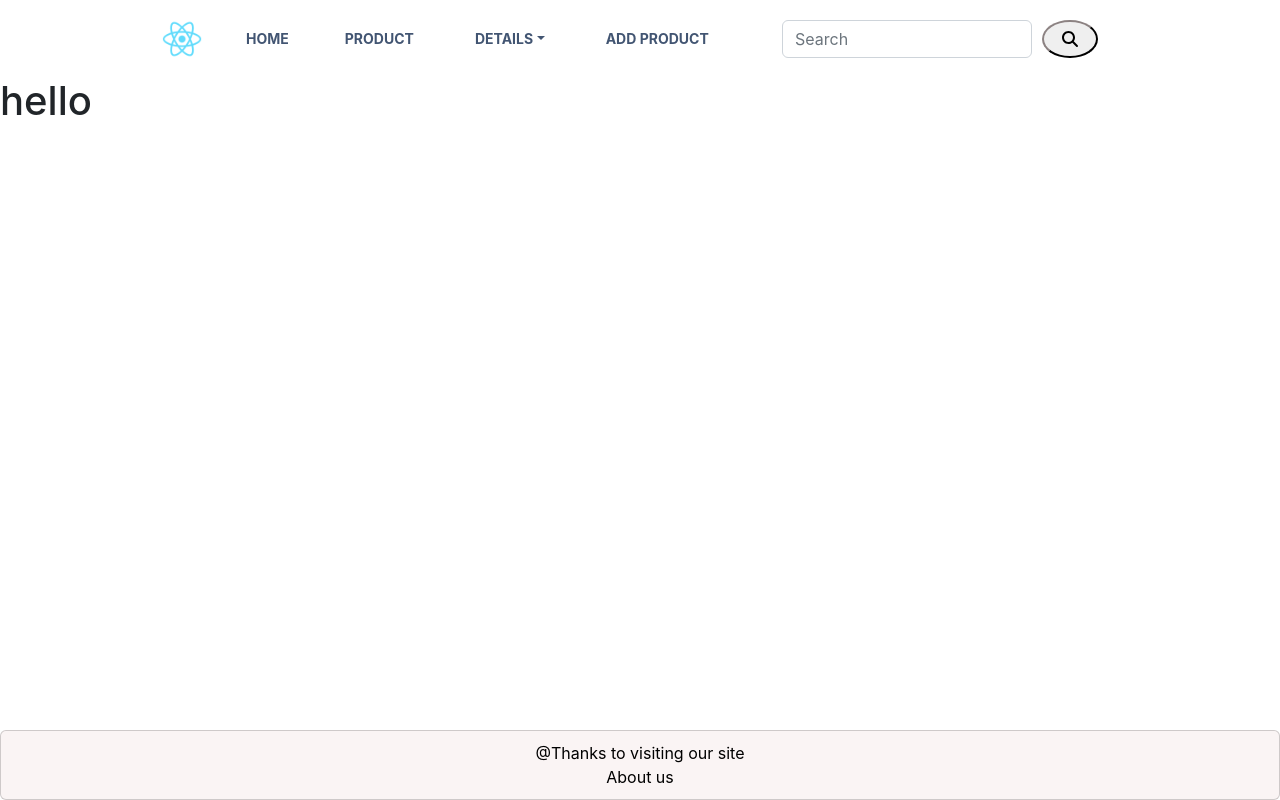
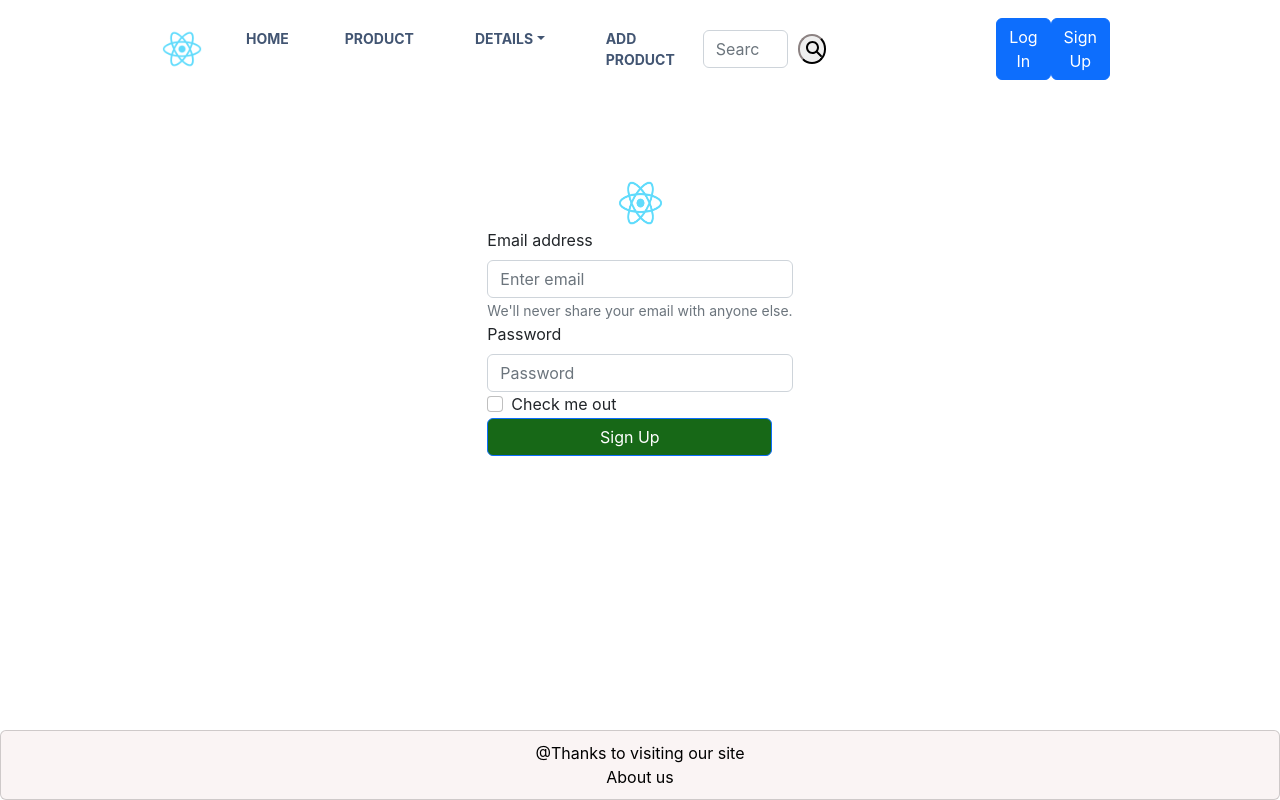
Before and after one commit to Sachinbisht27/React_App, a React (Create React App) app: page /addformdetails in a window 1280 px wide. Built offline with nearby package versions, Linux system fonts and the light colour scheme.

Commit message:
Routing and added form for filling

```diff
--- /dev/null
+++ b/src/Components/AddFormDetails/addformdetails.css
@@ -0,0 +1,30 @@
+.imgwidth{
+    margin-top: 80px;
+    width: 45px;
+    height: 50px;
+}
+
+.signup{
+    background-color:rgb(23, 104, 23);
+    justify-content: center;
+    width: 285px;
+}
+
+/* Css For Mobile */
+
+.imgwidth-mob{
+    margin-top: 65px;
+    margin-left: 140px;
+}
+
+.checkbox-mob{
+    width: 285px;
+    margin-left: 20px;
+    margin-top: 10px;
+}
+.signup-mob{
+    background-color:rgb(23, 104, 23);
+    width: 285px;
+    margin-left: 20px;
+    margin-top: 10px;
+}
--- a/src/Components/AddFormDetails/addformdetails.js
+++ b/src/Components/AddFormDetails/addformdetails.js
@@ -1,21 +1,67 @@
-// import Card from "react-bootstrap/card";
 import "../Footer/footer.css";
 import "../Navbar/navbar.css";
 import { useMediaQuery } from "react-responsive";
-
+import Form from "react-bootstrap/Form";
+import Button from "react-bootstrap/Button";
+import { Container , Col} from "react-bootstrap";
+import "../AddFormDetails/addformdetails.css";
 
 function AddformDetails() {
-    const isSmall = useMediaQuery({ query: '(max-width: 576px)' })
+  const isSmall = useMediaQuery({ query: "(max-width: 576px)" });
   if (isSmall) {
     return (
       <>
-        <h1>Hello</h1>
+        <Container>
+        <img  className="imgwidth-mob" src="logo192.png" width="40" height="40"></img>
+          <Form>
+            <Form.Group  controlId="formBasicEmail">
+              <Form.Label>Email address</Form.Label>
+              <Form.Control  type="email" placeholder="Enter email" />
+              <Form.Text>
+                We'll never share your email with anyone else.
+              </Form.Text>
+            </Form.Group>
+
+            <Form.Group controlId="formBasicPassword">
+              <Form.Label>Password</Form.Label>
+              <Form.Control type="password-mob" placeholder="Password" />
+            </Form.Group>
+            <Form.Group className="checkbox-mob" controlId="formBasicCheckbox">
+              <Form.Check type="checkbox" label="Check me out" />
+            </Form.Group>
+            <Button className="signup-mob" type="submit">
+              Sign Up
+            </Button>
+          </Form>
+        </Container>
       </>
     );
   } else {
     return (
       <>
-        <h1>hello</h1>
+        <img  className="d-block mx-auto imgwidth" src="logo192.png"></img>
+        <Col className="d-flex justify-content-center ">
+          <Form>
+            <Form.Group controlId="formBasicEmail">
+              <Form.Label>Email address</Form.Label>
+              <Form.Control type="email" placeholder="Enter email" />
+              <Form.Text>
+                We'll never share your email with anyone else.
+              </Form.Text>
+            </Form.Group>
+
+            <Form.Group controlId="formBasicPassword">
+              <Form.Label>Password</Form.Label>
+              <Form.Control type="password" placeholder="Password" />
+            </Form.Group>
+            <Form.Group controlId="formBasicCheckbox">
+              <Form.Check type="checkbox" label="Check me out" />
+            </Form.Group>
+            <Button className="signup" type="submit">
+              Sign Up
+            </Button>
+          </Form>
+        </Col>
       </>
     );
   }
--- a/src/Components/Navbar/navbar.css
+++ b/src/Components/Navbar/navbar.css
@@ -13,7 +13,7 @@
 }
 
 .search {
-    width: 20%;
+    width: 3%;
     margin-left:10px;
     margin-right: 170px;
     border-radius: 180%;
@@ -59,6 +59,10 @@
     width: 100%;
 }
 
+.rotate{
+    margin-right: 158px;
+}
+
 
 /* for small devices */
 
--- a/src/Components/Navbar/navbar.js
+++ b/src/Components/Navbar/navbar.js
@@ -1,4 +1,4 @@
-import { Container,Form ,NavDropdown, Navbar, Nav,  } from 'react-bootstrap';
+import { Container,Form ,NavDropdown, Navbar, Nav, Button,  } from 'react-bootstrap';
 import { FontAwesomeIcon } from '@fortawesome/react-fontawesome'
 import { faSearch } from '@fortawesome/free-solid-svg-icons'
 import { useMediaQuery } from 'react-responsive'
@@ -43,13 +43,13 @@ function NavBar() {
     return (
       <>
       <Navbar expand="lg">
-        <Container fluid>
+        <Container fluid className='rotate'>
           <Navbar.Brand href="#"><img src="logo192.png" width="40" height="40"></img></Navbar.Brand>
           <Navbar.Toggle aria-controls="navbarScroll" />
           <Navbar.Collapse id="navbarScroll">
             <Nav className="navbarScroll" >
-              <Nav.Link href="#" className="home"class="nav-link nav-link-ltr">Home</Nav.Link>
-              <Nav.Link href="#" class="nav-link nav-link-ltr">Product</Nav.Link>
+              <Nav.Link href="/" className="home nav-link nav-link-ltr">Home</Nav.Link>
+              <Nav.Link href="" className="nav-link nav-link-ltr">Product</Nav.Link>
               <NavDropdown className="details" title="Details" id="navbarScrollingDropdown">
                 <NavDropdown.Item href="#">INFO</NavDropdown.Item>
                 <NavDropdown.Item href="#">
@@ -60,16 +60,18 @@ function NavBar() {
                   Profit
                 </NavDropdown.Item>
               </NavDropdown>
-              <Nav.Link href="#" class="nav-link nav-link-ltr">
+              <Nav.Link href="#" className="nav-link nav-link-ltr">
                 Add Product
               </Nav.Link>
             </Nav>
           </Navbar.Collapse>
-            <Form className="d-flex ">
+            <Form className="d-flex w-30">
               <Form.Control className="searchArea" type="search"placeholder="Search" aria-label="Search">
               </Form.Control>
+            </Form>
               <button className='search' ><FontAwesomeIcon icon={faSearch}/></button>
-            </Form>
+            <Button href="" className="">Log In</Button>
+            <Button href="/addformdetails" className="">Sign Up</Button>
         </Container>
       </Navbar>
       </>
```
Lines whose indentation alone changed are shown as unchanged.
